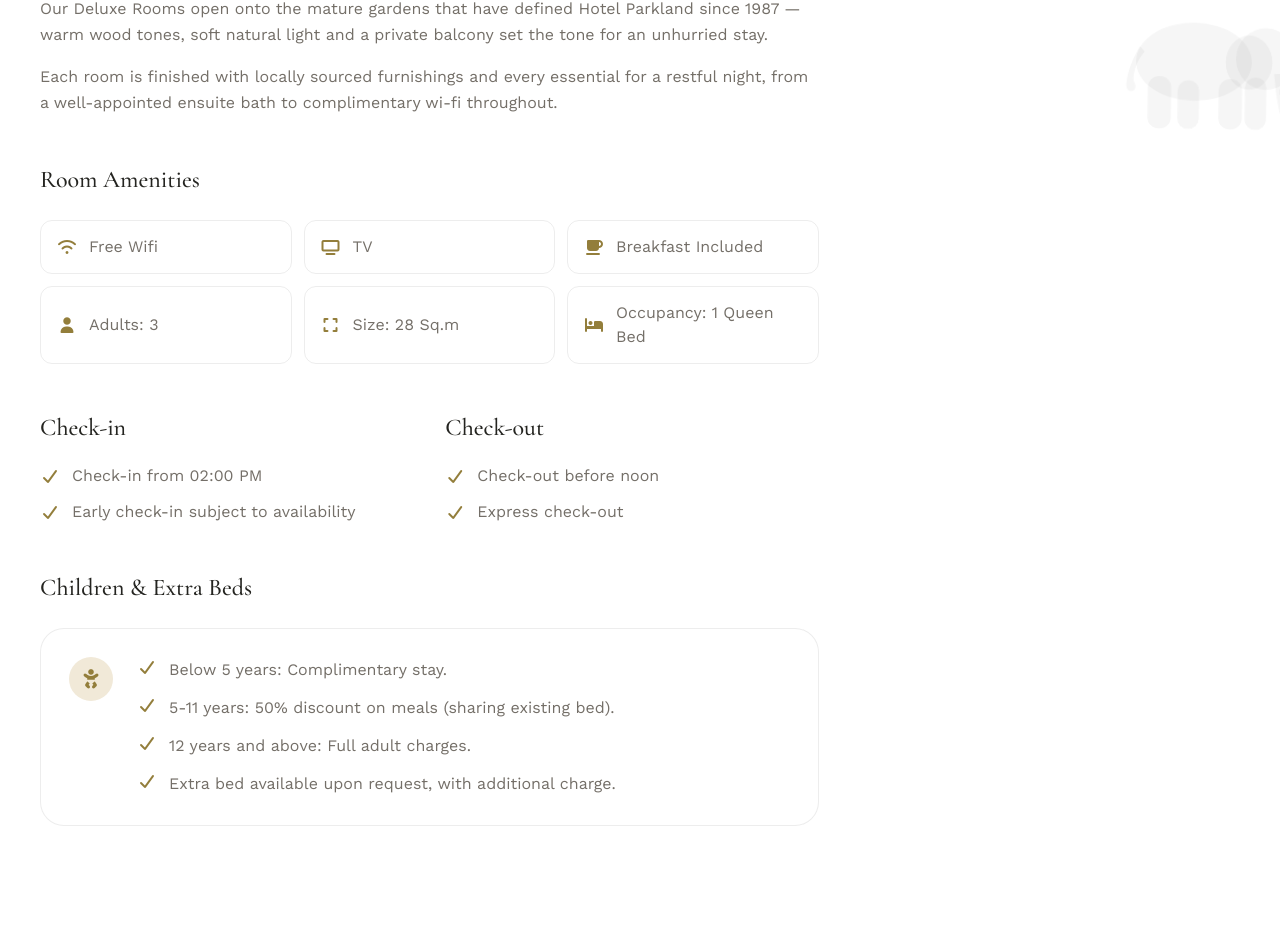
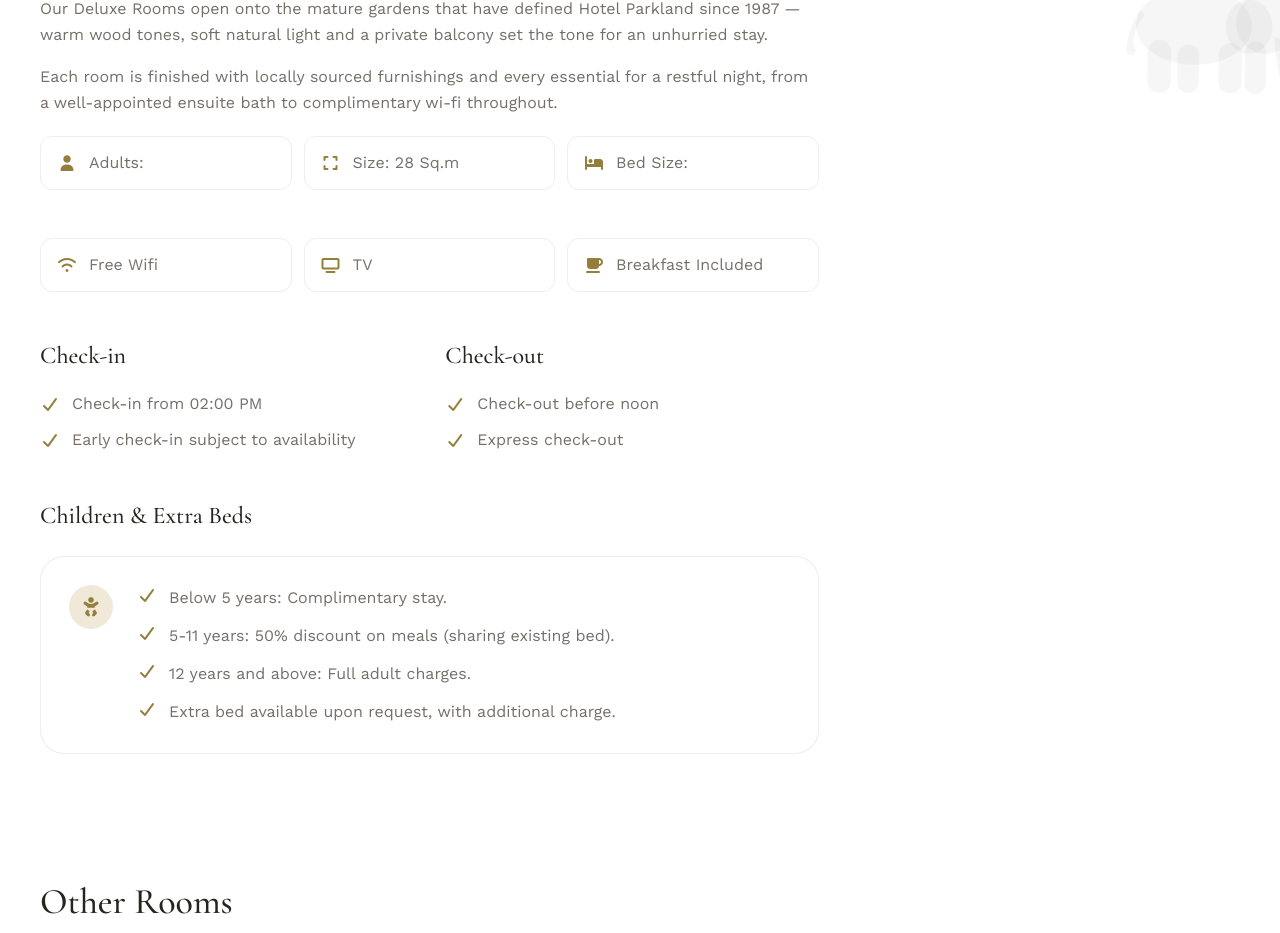
Before and after one commit to Longtail-e-media/parklandhotel, a Next.js app: page /accommodation/deluxe-room in a window 1280 px wide. Shown: the part 980-1913 px from the top of the page. Built offline with nearby package versions, Linux system fonts and the light colour scheme; no server answers.

Commit message:
room section corrected

```diff
--- a/package.json
+++ b/package.json
@@ -18,7 +18,7 @@
     "isotope-layout": "^3.0.6",
     "lightgallery": "^2.9.0",
     "lucide-react": "^1.42.0",
-    "next": "16.3.0",
+    "next": "^16.3.4",
     "next-video": "^2.8.1",
     "react": "19.2.4",
     "react-dom": "19.2.4",
--- a/src/app/accommodation/[slug]/page.tsx
+++ b/src/app/accommodation/[slug]/page.tsx
@@ -109,8 +109,25 @@ export default async function RoomDetailPage({
                   <p key={i}>{para}</p>
                 ))}
               </div>
+              <ul className="grid grid-cols-2 sm:grid-cols-3 gap-3 mt-5">
+                                <li className="flex items-center gap-3 text-luxury-muted border border-hairline rounded-xl px-4 py-3.5">
+                  <i className="fa-solid fa-user text-base brown-btn shrink-0" aria-hidden="true" />
+                  Adults: {room.occupancy}
+                </li>
+                <li className="flex items-center gap-3 text-luxury-muted border border-hairline rounded-xl px-4 py-3.5">
+                  <i className="fa-solid fa-expand text-base brown-btn shrink-0" aria-hidden="true" />
+                  Size: {room.size}
+                </li>
+                <li className="flex items-center gap-3 text-luxury-muted border border-hairline rounded-xl px-4 py-3.5">
+                  <i className="fa-solid fa-bed text-base brown-btn shrink-0" aria-hidden="true" />
+                  Bed Size: {room.bed}
+                </li>
+              </ul>
 
-              <h2 className="luxury-section-title text-xl lg:text-2xl mt-12 mb-6">Room Amenities</h2>
+
+
+
+              <h2 className="luxury-section-title text-xl lg:text-2xl mt-12 mb-6">{room.amenities_name}</h2>
               <ul className="grid grid-cols-2 sm:grid-cols-3 gap-3">
                 {room.features.map((feature) => {
                   const known = ROOM_FEATURES[feature.title.toLowerCase()];
@@ -139,18 +156,7 @@ export default async function RoomDetailPage({
                     </li>
                   );
                 })}
-                <li className="flex items-center gap-3 text-luxury-muted border border-hairline rounded-xl px-4 py-3.5">
-                  <i className="fa-solid fa-user text-base brown-btn shrink-0" aria-hidden="true" />
-                  Adults: {room.adults}
-                </li>
-                <li className="flex items-center gap-3 text-luxury-muted border border-hairline rounded-xl px-4 py-3.5">
-                  <i className="fa-solid fa-expand text-base brown-btn shrink-0" aria-hidden="true" />
-                  Size: {room.size}
-                </li>
-                <li className="flex items-center gap-3 text-luxury-muted border border-hairline rounded-xl px-4 py-3.5">
-                  <i className="fa-solid fa-bed text-base brown-btn shrink-0" aria-hidden="true" />
-                  Occupancy: {room.beds}
-                </li>
+
               </ul>
 
               <div className="grid sm:grid-cols-2 gap-8 mt-12">
--- a/src/components/accommodation/RoomsSection.tsx
+++ b/src/components/accommodation/RoomsSection.tsx
@@ -57,7 +57,7 @@ function RoomCard({ room, priority }: { room: RoomType; priority: boolean }) {
         <p className="text-luxury-muted mt-4 leading-relaxed">{room.description}</p>
 
         <div className="grid grid-cols-3 gap-3 sm:gap-4 mt-6 bg-luxury-cream-alt/60 rounded-2xl px-4 sm:px-6 py-5">
-          <RoomStat icon="user" value={`${room.adults}`} label="Guests" />
+          <RoomStat icon="user" value={`${room.occupancy}`} label="Guests" />
           <RoomStat icon="bed" value={room.bed} label="Bed Size" />
           <RoomStat icon="expand" value={room.size} label="Room Size" />
         </div>
--- a/src/components/contact/ContactFormSection.tsx
+++ b/src/components/contact/ContactFormSection.tsx
@@ -161,7 +161,7 @@ export default function ContactFormSection() {
               )}
             </div>
 
-            <Recaptcha onChange={setCaptchaToken} />
+            {/* <Recaptcha onChange={setCaptchaToken} /> */}
 
             {submitError && <p className="text-sm text-red-500 font-medium">{submitError}</p>}
 
--- a/src/components/dining/DiningHeader.tsx
+++ b/src/components/dining/DiningHeader.tsx
@@ -13,7 +13,7 @@ export default async function DiningHeader() {
   const diningPackage = await getDiningPackage();
 
   const title = diningPackage?.title ? stripHtml(diningPackage.title) : header.title;
-  const intro = diningPackage?.description ? stripHtml(diningPackage.description) : fallbackIntro;
+  const intro = diningPackage?.description ? diningPackage.description : fallbackIntro;
 
   return (
     <section className="relative overflow-hidden pt-36 lg:pt-44 pb-4 lg:pb-8">
@@ -31,14 +31,18 @@ export default async function DiningHeader() {
         delay={1.4}
         flip
       />
-      <div className="max-w-2xl mx-auto px-6 lg:px-10 text-center">
+      <div className=" max-w-5xl mx-auto px-6 lg:px-10 text-center">
         <p className="luxury-eyebrow luxury-eyebrow-center justify-center luxury-label text-gold-text mb-5 animate-fade-in-up delay-100">
           {header.eyebrow}
         </p>
         <h2 className="luxury-hero-title text-luxury-charcoal animate-fade-in-up delay-200 text-4xl">
           {title}
         </h2>
-        <p className="text-luxury-muted mt-5 whitespace-pre-line animate-fade-in-up delay-300">{intro}</p>
+        <div
+          className="text-luxury-muted mt-5 whitespace-pre-line animate-fade-in-up delay-300"
+          dangerouslySetInnerHTML={{ __html: intro }}
+        />
+
       </div>
     </section>
   );
--- a/src/lib/data.ts
+++ b/src/lib/data.ts
@@ -164,6 +164,7 @@ interface CmsRoomItem {
   slug: string;
   title: string;
   bed: string;
+  amenities_name: string;
   img?: { src: string; title: string }[];
   gallery_images?: { src: string; title: string }[];
   /** Short card blurb, plain text (not HTML) — preferred over `description` for the listing card. */
@@ -242,6 +243,8 @@ function mapRoomItem(item: CmsRoomItem): RoomType {
     slug: item.slug,
     name: item.title,
     bed: item.bed,
+    amenities_name: item.amenities_name,
+    occupancy :item.occupancy,
     img: item.img,
     image: images[0] ?? "",
     images,
@@ -249,10 +252,8 @@ function mapRoomItem(item: CmsRoomItem): RoomType {
     longDescription: fullParagraphs.length > 0 ? fullParagraphs : undefined,
     pricePerNight: Number(item.price) || 0,
     size: item.rooms_Size?.trim() || "",
-    adults: parseOccupancy(item.occupancy),
     // No dedicated bed-type field on `subpackage` — show the raw occupancy
     // string (e.g. "2+1") instead.
-    beds: item.occupancy?.trim() || "",
     rating: Number(business.aggregateRating?.ratingValue) || 0,
     features: mapAmenityFeatures(item.amenities),
   };
--- a/src/types/index.ts
+++ b/src/types/index.ts
@@ -11,6 +11,7 @@ export interface RoomType {
   name: string;
   img?: { src: string; title: string }[];
   image: string;
+  occupancy: any;
   /** Extra photos shown in the detail page gallery, beyond `image`. */
   images?: string[];
   description: string;
@@ -18,11 +19,11 @@ export interface RoomType {
   longDescription?: string[];
   /** Nightly rate in USD — printed on the badge over the photo. */
   pricePerNight: number;
+  amenities_name: string;
   /** Floor area as written on the card, e.g. "34 Sqm". */
   size: string;
   bed: string;
   /** Maximum adults the room sleeps. */
-  adults: string ;
   /** Raw occupancy string from the CMS, e.g. "2+1" — no dedicated bed-type field exists yet. */
 
   /** Guest rating out of 5, shown as stars on the listing card. */
```
